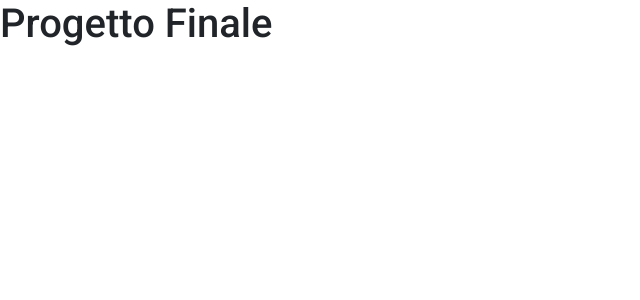
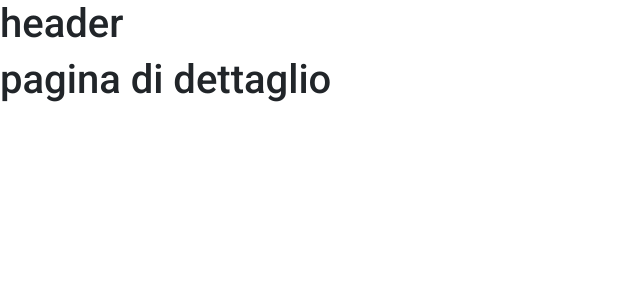
Before and after one commit to Marco-Bacci/progetto-finale-spec-frontend-front, a React (Vite) app: page /product/1 in a window 1280 px wide. Shown: the top 300 px of the page, without its empty margins (0-640 px from the left). Built offline with nearby package versions, Linux system fonts and the light colour scheme.

Commit message:
Feat: create routes

```diff
--- /dev/null
+++ b/components/Header.jsx
@@ -0,0 +1,10 @@
+
+const Header = () => {
+  return (
+    <header>
+      <h1>header</h1>
+    </header>
+  )
+}
+
+export default Header
--- /dev/null
+++ b/pages/ComparisonPage.jsx
@@ -0,0 +1,11 @@
+import React from 'react'
+
+const ComparisonPage = () => {
+  return (
+    <div>
+      <h1>comparatore</h1>
+    </div>
+  )
+}
+
+export default ComparisonPage
--- /dev/null
+++ b/pages/DetailPage.jsx
@@ -0,0 +1,11 @@
+import React from 'react'
+
+const DetailPage = () => {
+  return (
+    <div>
+      <h1>pagina di dettaglio</h1>
+    </div>
+  )
+}
+
+export default DetailPage
--- /dev/null
+++ b/pages/FavoritesPage.jsx
@@ -0,0 +1,11 @@
+import React from 'react'
+
+const FavoritesPage = () => {
+  return (
+    <div>
+    <h1>preferiti</h1>
+    </div>
+  )
+}
+
+export default FavoritesPage
--- /dev/null
+++ b/pages/Home.jsx
@@ -0,0 +1,11 @@
+import React from 'react'
+
+const Home = () => {
+  return (
+    <div>
+      <h1>HOME</h1>
+    </div>
+  )
+}
+
+export default Home
--- a/src/App.jsx
+++ b/src/App.jsx
@@ -1,12 +1,24 @@
+import { BrowserRouter, Routes, Route } from "react-router-dom";
+import Home from "../pages/Home";
+import DetailPage from "../pages/DetailPage";
+import FavoritesPage from "../pages/FavoritesPage";
+import ComparisonPage from "../pages/ComparisonPage";
+import Header from "../components/Header";
 
 function App() {
-
-
   return (
     <>
-    <h1>Progetto Finale</h1>
+      <BrowserRouter>
+        <Header />
+        <Routes>
+          <Route path="/" element={<Home />} />
+          <Route path="/product/:id" element={<DetailPage />} />
+          <Route path="/comparison" element={<ComparisonPage />} />
+          <Route path="/favorites" element={<FavoritesPage />} />
+        </Routes>
+      </BrowserRouter>
     </>
-  )
+  );
 }
 
-export default App
+export default App;
```
